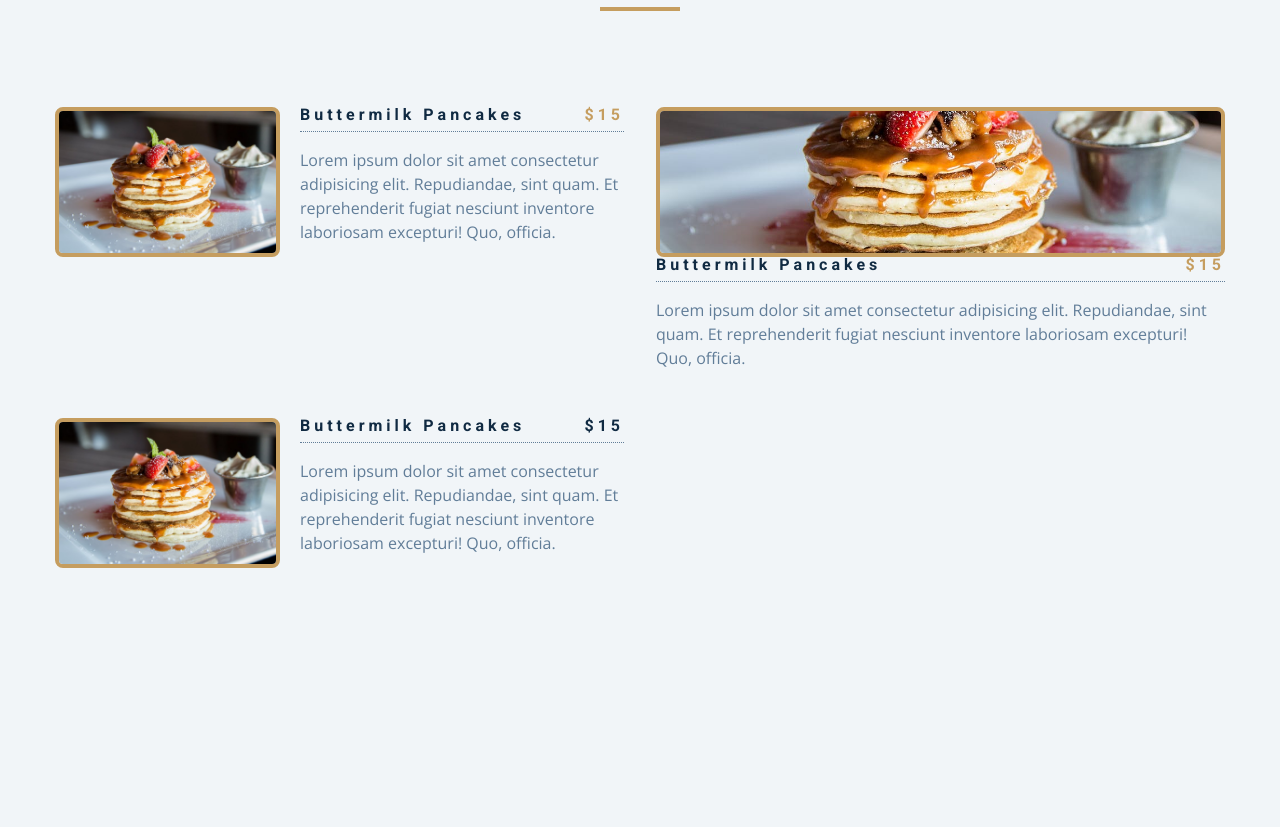
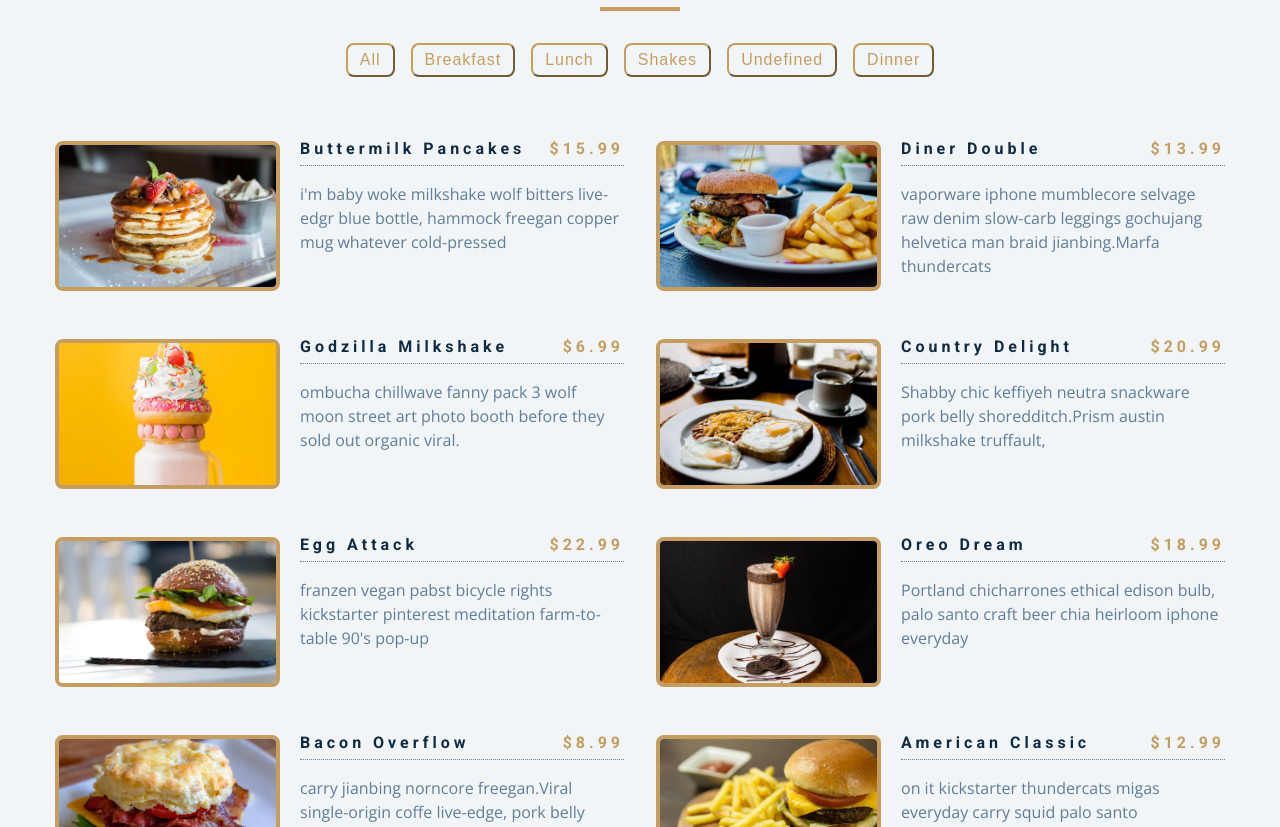
Before and after one commit to mateussa-12/menu, a plain HTML site: page index.html in a window 1280 px wide. Shown: the part 125-952 px from the top of the page. Before the commit the page ends 800 px from the top, so only its background shows below. Drawn offline with nearby package versions, Linux system fonts and the light colour scheme.

Commit message:
modifiquei os arquivos index.html e script.js

```diff
--- a/index.html
+++ b/index.html
@@ -18,7 +18,14 @@
 			</div>
 
 			<div class="btn-container">
-
+				<!-- <button type="button" class="filter-btn" data-id="all">all</button>
+				<button type="button" class="filter-btn" data-id="breakfast">
+					breakfast
+				</button>
+				<button type="button" class="filter-btn" data-id="lunch">lunch</button>
+				<button type="button" class="filter-btn" data-id="shakes">
+				shakes
+				</button> -->
 			</div>
 
 			<div class="section-center">
@@ -36,7 +43,7 @@
 						</p>
 					</div>
 				</article>
-				<article class="item-info">
+				<article class="menu-item">
 					<img src="./menu-item.jpeg" alt="menu item"  class="photo"/>
 					<div class="item-info">
 						<header>
@@ -55,7 +62,7 @@
 					<div class="item-info">
 						<header>
 							<h4>buttermilk pancakes</h4>
-							<h4>$15</h4>
+							<h4 class="price">$15</h4>
 						</header>
 						<p class="item-text">
 							Lorem ipsum dolor sit amet consectetur adipisicing elit.
--- a/script.js
+++ b/script.js
@@ -4,7 +4,7 @@ const menu = [
 	title:"buttermilk pancakes",
 	category:"breakfast",
 	price:15.99,
-	img:"",
+	img:"./images/item-1.jpeg",
 	desc:`i'm baby woke milkshake wolf bitters live-edgr blue bottle, hammock freegan copper mug whatever cold-pressed`,
 },
 {
@@ -12,30 +12,30 @@ const menu = [
 	title:"diner double",
 	category:"lunch",
 	price:13.99,
-	img:""
+	img:"./images/item-2.jpeg",
 	desc:`vaporware iphone mumblecore selvage raw denim slow-carb leggings gochujang helvetica man braid jianbing.Marfa thundercats `,
 },
 {
-	id=3,
+	id:3,
 	title:"godzilla milkshake",
 	category:"shakes",
 	price:6.99,
-	img:"",
+	img:"./images/item-3.jpeg",
 	desc:`ombucha chillwave fanny pack 3 wolf moon street art photo booth before they sold out organic viral.`,
 },
 {
 	id:4,
-	title:"country delight"
+	title:"country delight",
 	category:"breakfast",
 	price:20.99,
-	img:"",
+	img:"./images/item-4.jpeg",
 	desc:`Shabby chic keffiyeh neutra snackware pork belly shoredditch.Prism austin milkshake truffault,`,
 },
 {
 	id:5,
 	title:"egg attack",
 	price:22.99,
-	img:"",
+	img:"./images/item-5.jpeg",
 	desc:`franzen vegan pabst bicycle rights kickstarter pinterest meditation farm-to-table 90's pop-up`,
 },
 {
@@ -43,7 +43,7 @@ const menu = [
 	title:"oreo dream",
 	category:"shakes",
 	price:18.99,
-	img:"",
+	img:"./images/item-6.jpeg",
 	desc:`Portland chicharrones ethical edison bulb, palo santo craft beer chia heirloom iphone everyday`,
 },
 {
@@ -51,7 +51,7 @@ const menu = [
 	title:"bacon overflow",
 	category:"breakfast",
 	price:8.99,
-	img:"",
+	img:"./images/item-7.jpeg",
 	desc:`carry jianbing norncore freegan.Viral single-origin coffe live-edge, pork belly cloud bread iceland put a bird `,
 },
 {
@@ -59,7 +59,7 @@ const menu = [
 	title:"american classic",
 	category:"lunch",
 	price:12.99,
-	img:"",
+	img:"./images/item-8.jpeg",
 	desc:`on it kickstarter thundercats migas everyday carry squid palo santo leggings.Food truck truffault `,
 },
 {
@@ -67,8 +67,16 @@ const menu = [
 	title:"quarantine buddy",
 	category:"shakes",
 	price:16.99,
-	img:"",
+	img:"./images/item-9.jpeg",
 	desc:`skateboard fam authentic semiotics. Live-edge lyft af,edison bulb yuccie crucifix microdosing. `,
+},
+{
+	id:10,
+	title:"bison steak",
+	category:"dinner",
+	price:22.99,
+	img:"./images/item-10.jpeg",
+	desc:`skateboard fam synth authentic semiotics.Live-edge lyft af, edison bulb yuccie crucifix microdosing`,
 },
 ];
 
@@ -76,15 +84,16 @@ const sectionCenter = document.querySelector(".section-center");
 const btnContainer = document.querySelector(".btn-container");
 
 window.addEventListener("DOMContentLoaded",function (){
-
+	displayMenuItems(menu);
+	displayMenuButtons();
 });
 
 function displayMenuItems(menuItems){
-	let display = menuItems.map(function (item){
+	let displayMenu = menuItems.map(function (item){
 
-		return `<article>
-				<img src=${item.img} alt=${item.title} class="" />
-				<div>
+		return `<article class="menu-item">
+				<img src=${item.img} alt=${item.title} class="photo" />
+				<div class="item-info">
 					<header>
 						<h4>${item.title}</h4>
 						<h4 class="price">$${item.price}</h4>
@@ -95,5 +104,42 @@ function displayMenuItems(menuItems){
 				</div>
 				</article>`;
 	});
+	displayMenu = displayMenu.join("");
 
+	sectionCenter.innerHTML = displayMenu;
 }
+function displayMenuButtons(){
+	const categories = menu.reduce(
+		function (values,item){
+			if(!values.includes(item.category)){
+				values.push(item.category);
+			}
+			return values;
+		},
+		["all"]
+	);
+	const categoryBtns = categories.map(function(category){
+		return `<button type="button" class="filter-btn" data-id=${category}>
+			${category}
+		</button>`;
+	}).join("");
+
+	btnContainer.innerHTML = categoryBtns;
+	const filterBtns = btnContainer.querySelectorAll(".filter-btn");
+
+	filterBtns.forEach(function(btn){
+		btn.addEventListener("click",function(e){
+			const category = e.currentTarget.dataset.id;
+			const menuCategory = menu.filter(function(menuItem){
+				if (menuItem.category === category){
+					return menuItem;
+				}
+			});
+			if(category === "all"){
+				displayMenuItems(menu);
+			}else{
+				displayMenuItems(menuCategory);
+			}
+		});
+	});
+}
```
